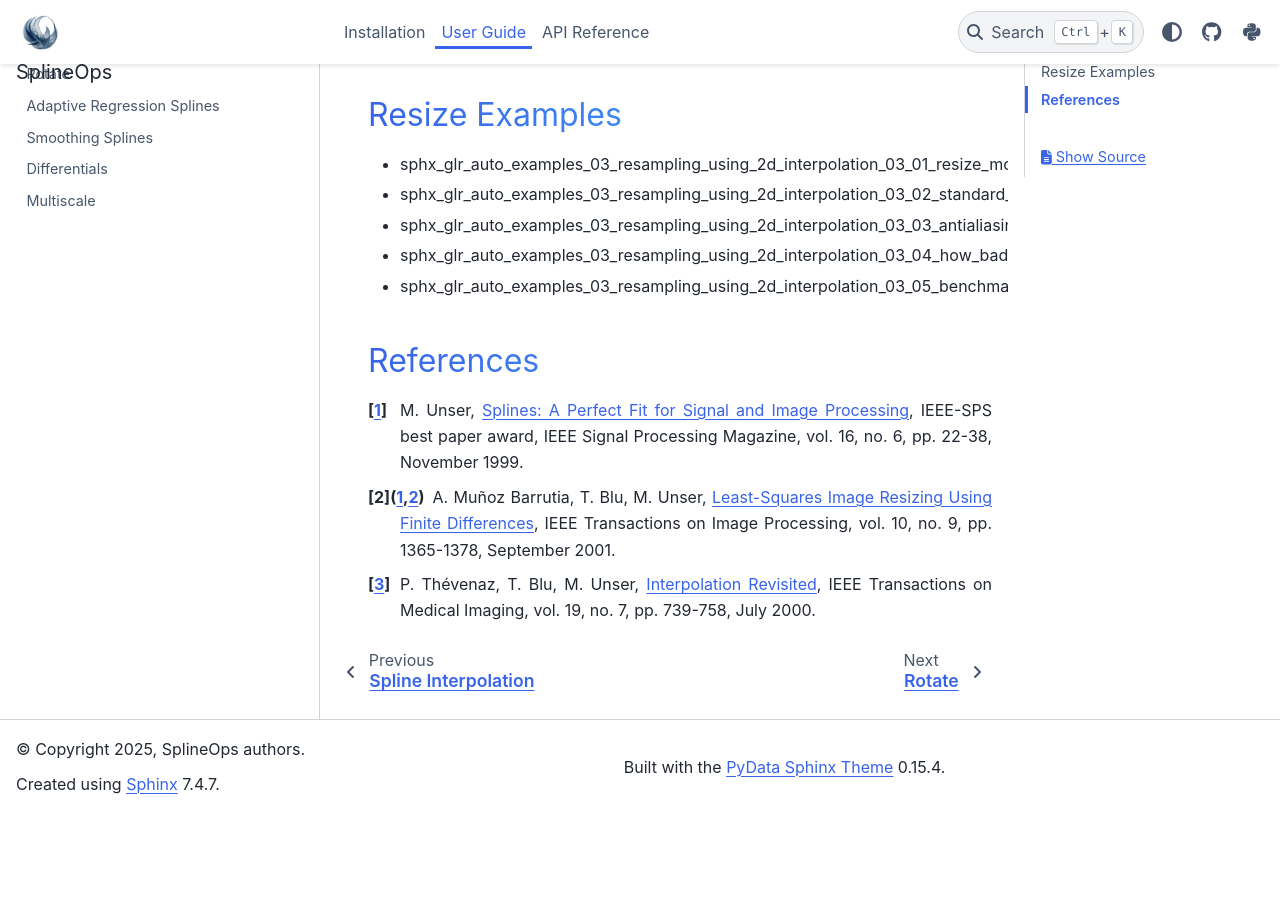
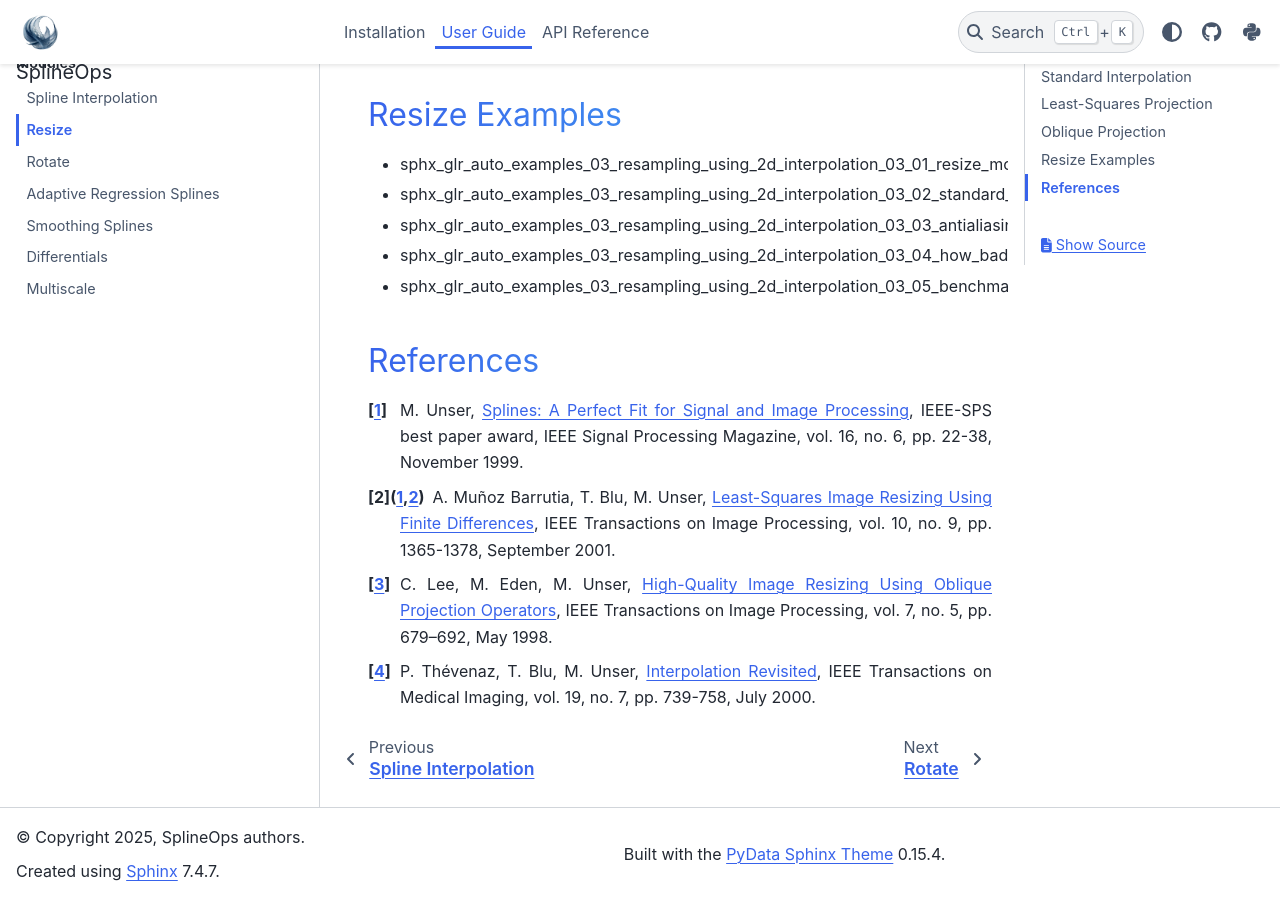
Before and after one commit to splineops/splineops, a Sphinx documentation site: the page built from docs/user-guide/02_resize.rst, in a window 1280 px wide and 900 px high, scrolled down 5154 px. Built offline with Sphinx 7.4.7 and the PyData theme 0.15.4, drawn with Linux system fonts in a browser that asks for light colours; pages that are not in the unit, such as notebooks, are missing from menus; before the commit the page ends 5967 px from its top, so only the background shows below that.

Commit message:
Update resize rst

```diff
--- a/docs/user-guide/02_resize.rst
+++ b/docs/user-guide/02_resize.rst
@@ -8,7 +8,7 @@
 Overview
 --------
 
-The *resize* function in the *splineops* library delivers high-performance, high-fidelity resizing for N-dimensional data arrays using advanced spline-based methods [1]_, [2]_, [3]_.
+The *resize* function in the *splineops* library delivers high-performance, high-fidelity resizing for N-dimensional data arrays using advanced spline-based methods [1]_, [2]_, [3]_, [4]_.
 
 It offers three distinct modes, each designed for a different balance of speed, accuracy and control:
 
@@ -191,7 +191,12 @@
    IEEE Transactions on Image Processing, vol. 10, no. 9, pp. 1365-1378,
    September 2001.
 
-.. [3] P. Thévenaz, T. Blu, M. Unser,
+.. [3] C. Lee, M. Eden, M. Unser,
+   `High-Quality Image Resizing Using Oblique Projection Operators <https://doi.org/10.1109/83.668025>`_,
+   IEEE Transactions on Image Processing, vol. 7, no. 5,
+   pp. 679–692, May 1998.
+
+.. [4] P. Thévenaz, T. Blu, M. Unser,
    `Interpolation Revisited <https://doi.org/10.1109/42.875199>`_,
    IEEE Transactions on Medical Imaging, vol. 19, no. 7, pp. 739-758,
    July 2000.
```
